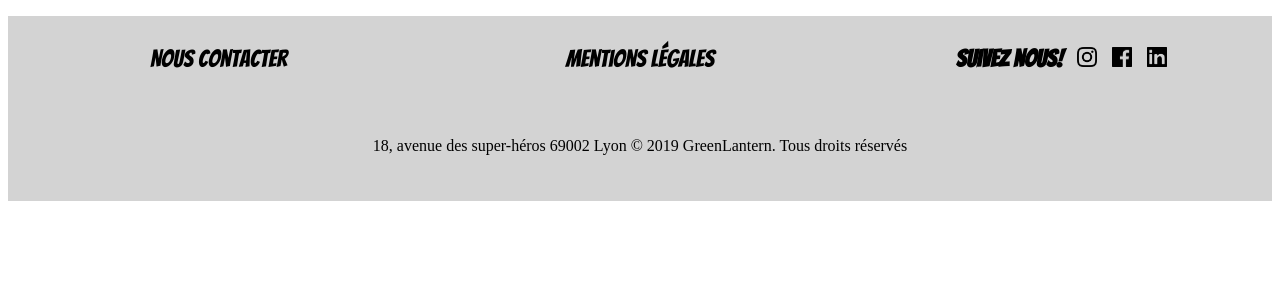
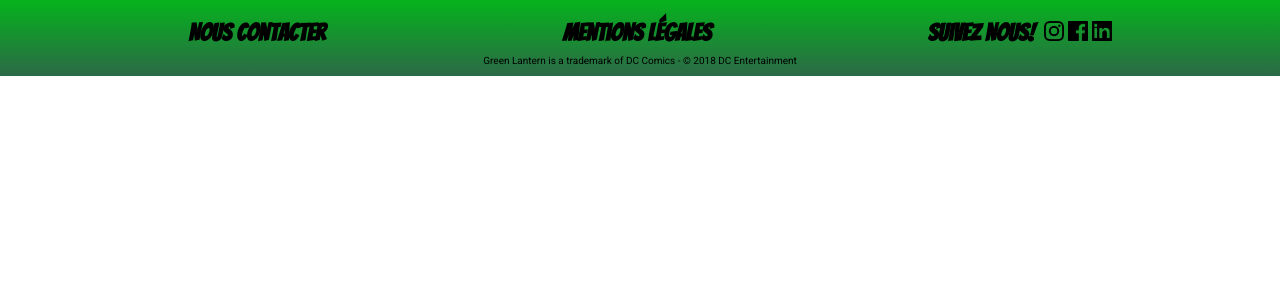
Before and after one commit to LucaCarubia/GreenLanternDynamic-, a PHP site: page /footer.html in a window 1280 px wide. Shown: the top 300 px of the page. Run offline with PHP 8.4, Linux system fonts and the light colour scheme.

Commit message:
Finalisation du footer

```diff
--- a/footer.html
+++ b/footer.html
@@ -3,29 +3,25 @@
     <head>
             <meta charset="utf-8">
             <title>Green Lantern</title>
+            <link rel="stylesheet" href="web/css/style.css">
             <link rel="stylesheet" href="web/css/footer.css">
     </head>
 
     <footer>
-        <div class="footerslist">
-                <ul>
-
-                    <li><a href="contact@greenlantern.fr">Nous contacter</a></li>
-                    <li><a href="Mentions Légales">Mentions Légales</a></li>
-
-                    <li><h2>
-        Suivez nous!
-        <a href="https://www.instagram.com/?hl=en"><img src="web/asset/img/instagram_logo.png" width="20px" height="20px" title="instagram_logo" alt="Instagram"></a>
-            <a href="https://www.facebook.com"><img src="web/asset/img/facebook_logo.png" width="20px" height="20px" title="facebook_logo" alt="Facebook"></a>
-            <a href="https://www.linkedin.com"><img src="web/asset/img/linkedin_logo.png" width="20px" height="20px" title="linkedin_logo" alt="Linkedin"></a>
-                         </h2>
-                     </li>
-                </ul>
-
-
+        <div class="foot flex width-90 center">
+                <div class="flex flex-column space-around flex-v-center width-50 margin-top-20 flex-row-md width-66-md">
+                    <h2><a href="contact@greenlantern.fr">Nous contacter</a></h2>
+                    <h2><a href="Mentions Légales">Mentions Légales</a></h2>
                 </div>
-
-    <p>18, avenue des super-héros 69002 Lyon © 2019 GreenLantern. Tous droits réservés</p>
-
+                <div class="flex flex-column space-around flex-v-center width-50 margin-top-20 flex-row-md width-33-md flex-h-center-md">
+                    <h2>Suivez nous!</h2>
+                    <div class="margin-left-10-md">
+                        <a href="https://www.instagram.com/?hl=en"><img class="flip" src="web/asset/img/instagram_logo.png" width="20px" height="20px" title="instagram_logo" alt="Instagram"></a>
+                        <a href="https://www.facebook.com"><img class="flip" src="web/asset/img/facebook_logo.png" width="20px" height="20px" title="facebook_logo" alt="Facebook"></a>
+                        <a href="https://www.linkedin.com"><img class="flip" src="web/asset/img/linkedin_logo.png" width="20px" height="20px" title="linkedin_logo" alt="Linkedin"></a>
+                    </div>
+                </div>
+        </div>
+        <p>Green Lantern is a trademark of DC Comics - © 2018 DC Entertainment</p>
     </footer>
 </html>
--- a/web/css/footer.css
+++ b/web/css/footer.css
@@ -1,20 +1,3 @@
-@import url('https://fonts.googleapis.com/css?family=Bangers&display=swap');
-main
-{
-   width: 90%;
-   margin-left: auto;
-   margin-right: auto;
-}
-.footerslist h2 a {
-    margin-left: 10px;
-}
-a
-{
-   text-decoration: none;
-   font-size: 24px;
-   color: ;
-   font-family: 'Bangers', cursive;
-}
 /* unvisited link */
 a:link {
     color: black;
@@ -34,56 +17,63 @@ a:link {
 a:active {
     color: green;
 }
-.footerslist ul{
-    list-style-type: none;
-    padding: 0;
-    display: flex;
-    justify-content: space-around;
-
-}
-
-h2
+.center
 {
-   font-size: 24px;
-   color: ;
-   font-family: 'Bangers', cursive;
-   margin-top:0;
+    margin-left: auto;
+    margin-right: auto;
 }
 footer{
-    background-color:lightgray;
-    padding-bottom: 30px;
+    background: linear-gradient(#05B31C, #2C6947);
 }
 footer p{
     text-align: center;
-    font-size: 16px;
+    font-size: 10px;
+    padding-bottom: 10px;
 }
-.footerslist ul li {
-    display: block;
-    width: 300px;
-    text-align: center;
-    padding-bottom: 30px;
-    padding-top: 30px;
+.flip:hover {
+	animation: flip 0.4s cubic-bezier(0.455, 0.030, 0.515, 0.955) both;
+}
+@keyframes flip {
+    0% {
+      transform: rotateX(0);
+    }
+    100% {
+      transform: rotateX(-180deg);
+    }
 }
 /*media tablet*/
 @media screen and (min-width: 768px)
 {
-   main {
-       max-width: 720px;
+   .flex-row-md
+   {
+       flex-direction: row;
+   }
+   .width-66-md
+   {
+       width: 66.6666%;
+   }
+   .width-33-md
+   {
+       width: 33.3333%;
+   }
+   .flex-h-center-md
+    {
+        justify-content: center;
+    }
+    .margin-left-10-md
+    {
+        margin-left: 10px;
+    }
+    .foot
+    {
+        width: 720px;
     }
 }
 /*media desktop*/
 @media screen and (min-width: 1200px)
 {
-   main {
-       max-width: 1140px;
-   }
-   .footerslist {
-    width: 100%;
-       }
-       .footerslist ul{
-           display: flex;
-           flex-direction: row;
-           justify-content: space-around;
+   .foot
+    {
+       width: 1140px;
     }
 }
-}
--- a/web/css/style.css
+++ b/web/css/style.css
@@ -1,7 +1,7 @@
 @import url('https://fonts.googleapis.com/css?family=Bangers&display=swap');
 @import url('https://fonts.googleapis.com/css?family=Roboto&display=swap');
 
-body
+body, h2, ul
 {
     margin: 0;
     padding: 0;
@@ -116,6 +116,10 @@ a
 {
     margin-bottom: 20px;
 }
+.margin-top-20
+{
+    margin-top: 20px;
+}
 
 /* TEXT ALGIN */
 
```
Lines whose indentation alone changed are shown as unchanged.
